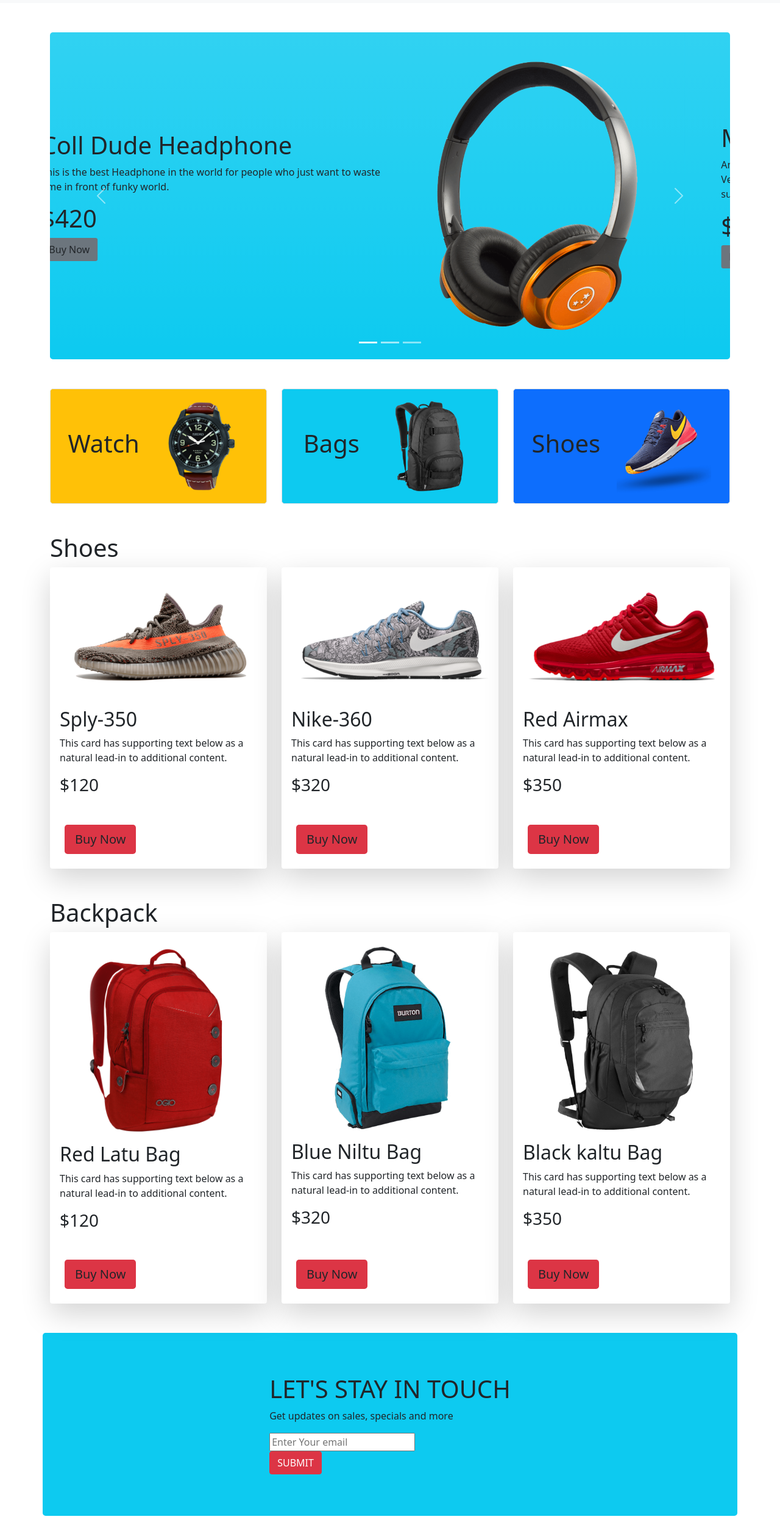
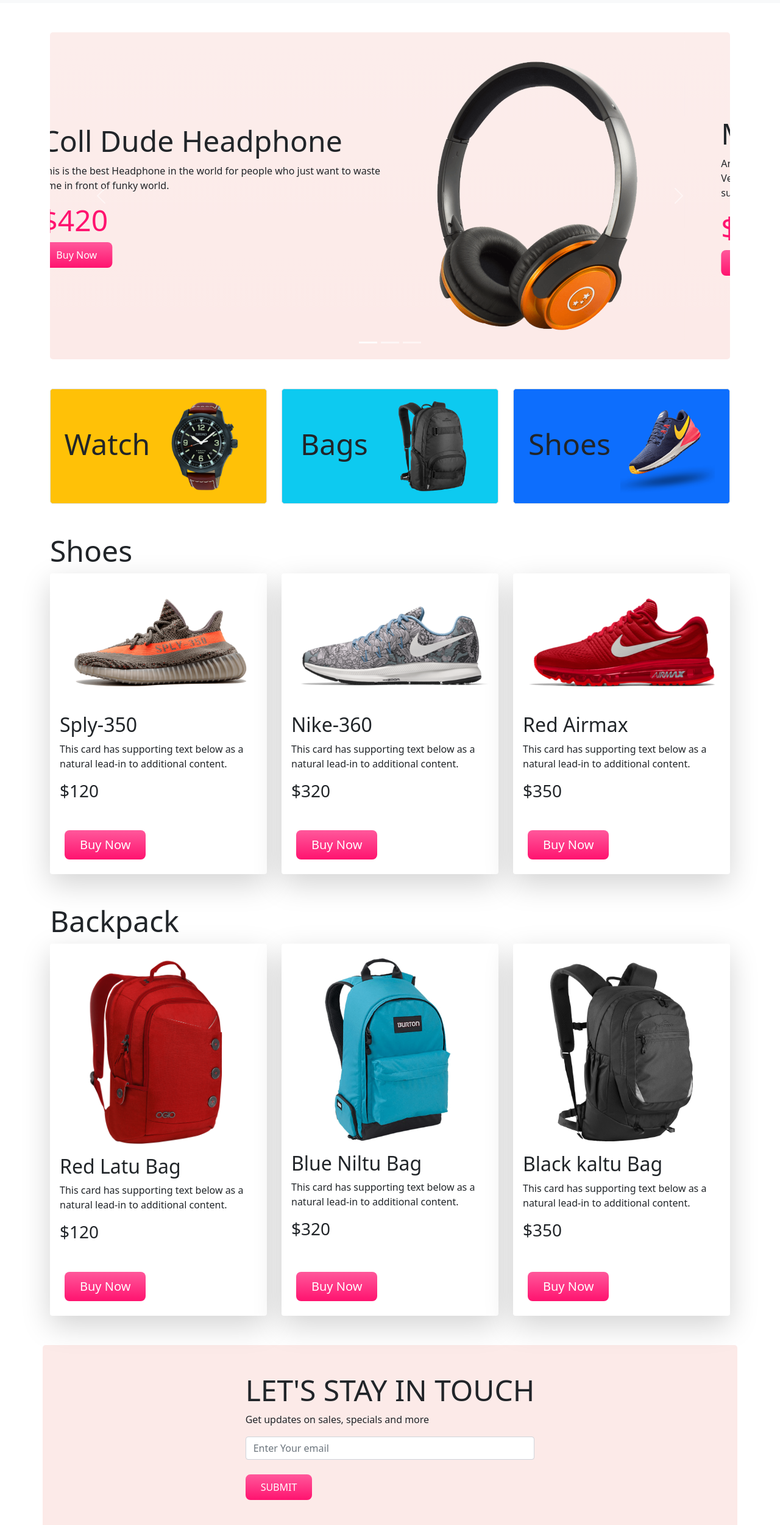
Before and after one commit to Mohon45/panda-commerce-bootstrap, a plain HTML site: page index.html in a window 1280 px wide. Shown: the part 57-2557 px from the top of the page at 61% size. Drawn offline with nearby package versions, Linux system fonts and the light colour scheme.

Commit message:
edit again

```diff
--- a/index.html
+++ b/index.html
@@ -11,6 +11,8 @@
     <link href="https://cdn.jsdelivr.net/npm/bootstrap@5.0.2/dist/css/bootstrap.min.css" rel="stylesheet"
         integrity="sha384-EVSTQN3/azprG1Anm3QDgpJLIm9Nao0Yz1ztcQTwFspd3yD65VohhpuuCOmLASjC" crossorigin="anonymous">
 
+    <!-- link css style -->
+    <link rel="stylesheet" href="style.css">
 
 </head>
 
@@ -60,13 +62,13 @@
                 </div>
                 <div class="carousel-inner rounded-3">
                     <div class="carousel-item active">
-                        <div class="row d-flex align-items-center p-5 bg-info rounded bg-gradient">
+                        <div class="row d-flex align-items-center p-5 panda-bg-info rounded bg-gradient">
                             <div class="col-lg-7">
                                 <h1>Coll Dude Headphone</h1>
                                 <p>This is the best Headphone in the world for people who just want to waste time in
                                     front of funky world.</p>
-                                <h1>$420</h1>
-                                <button class="btn bg-secondary">Buy Now</button>
+                                <h1 class="price">$420</h1>
+                                <button class="btn buy-now-button">Buy Now</button>
                             </div>
                             <div class="col-lg-5">
                                 <img src="images/banner-images/headphone.png" class="d-block w-100" alt="...">
@@ -75,14 +77,14 @@
 
                     </div>
                     <div class="carousel-item">
-                        <div class="row d-flex align-items-center p-5 bg-info rounded bg-gradient">
+                        <div class="row d-flex align-items-center p-5 panda-bg-info rounded bg-gradient">
                             <div class="col-lg-7">
                                 <h1>Mi LED TV 4A PRO 32</h1>
                                 <p>Amet minim mollit non deserunt ullamco est sit aliqua dolor do amet sint. Velit
                                     officia consequat duis enim velit mollit. Exercitation veniam consequat sunt nostrud
                                     amet.</p>
-                                <h1>$1289</h1>
-                                <button class="btn bg-secondary">Buy Now</button>
+                                <h1 class="price">$1289</h1>
+                                <button class="btn buy-now-button">Buy Now</button>
                             </div>
                             <div class="col-lg-5">
                                 <img src="images/banner-images/tv.png" class="d-block w-100" alt="...">
@@ -90,13 +92,13 @@
                         </div>
                     </div>
                     <div class="carousel-item">
-                        <div class="row d-flex align-items-center p-5 bg-info rounded bg-gradient">
+                        <div class="row d-flex align-items-center p-5 panda-bg-info rounded bg-gradient">
                             <div class="col-lg-7">
                                 <h1>X-Box for your living room</h1>
                                 <p>This is the best x-box in the world for people who just want to waste time in front
                                     of fake sports.</p>
-                                <h1>$600</h1>
-                                <button class="btn bg-secondary">Buy Now</button>
+                                <h1 class="price">$600</h1>
+                                <button class="btn buy-now-button">Buy Now</button>
                             </div>
                             <div class="col-lg-5">
                                 <img src="images/banner-images/xbox.png" class="d-block w-100" alt="...">
@@ -161,7 +163,7 @@
                         </div>
 
                         <div class="m-4">
-                            <button class="btn bg-danger btn-lg">Buy Now</button>
+                            <button class="btn buy-now-button btn-lg">Buy Now</button>
                         </div>
                     </div>
                 </div>
@@ -175,7 +177,7 @@
                             <h3>$320</h3>
                         </div>
                         <div class="m-4">
-                            <button class="btn bg-danger btn-lg">Buy Now</button>
+                            <button class="btn buy-now-button btn-lg">Buy Now</button>
                         </div>
                     </div>
                 </div>
@@ -189,7 +191,7 @@
                             <h3>$350</h3>
                         </div>
                         <div class="m-4">
-                            <button class="btn bg-danger btn-lg">Buy Now</button>
+                            <button class="btn buy-now-button btn-lg">Buy Now</button>
                         </div>
                     </div>
                 </div>
@@ -213,7 +215,7 @@
                         </div>
 
                         <div class="m-4">
-                            <button class="btn bg-danger btn-lg">Buy Now</button>
+                            <button class="btn buy-now-button btn-lg">Buy Now</button>
                         </div>
                     </div>
                 </div>
@@ -227,7 +229,7 @@
                             <h3>$320</h3>
                         </div>
                         <div class="m-4">
-                            <button class="btn bg-danger btn-lg">Buy Now</button>
+                            <button class="btn buy-now-button btn-lg">Buy Now</button>
                         </div>
                     </div>
                 </div>
@@ -241,7 +243,7 @@
                             <h3>$350</h3>
                         </div>
                         <div class="m-4">
-                            <button class="btn bg-danger btn-lg">Buy Now</button>
+                            <button class="btn buy-now-button btn-lg">Buy Now</button>
                         </div>
                     </div>
                 </div>
@@ -251,13 +253,13 @@
 
         <!-- Subscribes section start -->
         <section style="height: 300px;"
-            class="container bg-info d-flex justify-content-center align-items-center rounded-3" id="subscribes">
+            class="container panda-bg-info d-flex justify-content-center align-items-center rounded-3" id="subscribes">
             <div>
                 <h1>LET'S STAY IN TOUCH</h1>
                 <p>Get updates on sales, specials and more</p>
-                <input type="email" placeholder="Enter Your email">
+                <input class="form-control" type="email" placeholder="Enter Your email">
                 <br>
-                <button class="btn btn-danger">SUBMIT</button>
+                <button class="btn buy-now-button">SUBMIT</button>
             </div>
         </section>
         <!-- Subscribes section ends -->
--- /dev/null
+++ b/style.css
@@ -0,0 +1,16 @@
+.panda-bg-info{
+    background-color: #FCEAE8;
+}
+h1{
+    font-size: 3rem;
+}
+.price{
+    color: #FF136F;
+}
+.buy-now-button {
+    background-image: linear-gradient(to bottom, #FF589B 0%, #FF136F 100%);
+    color: #fff;
+    border: none;
+    border-radius: 8px;
+    padding: 9px 25px;
+}
```
